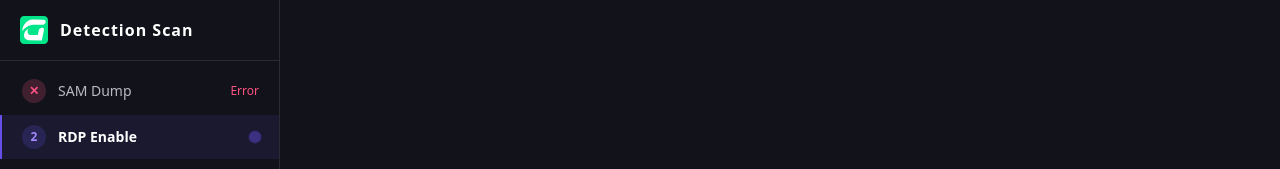
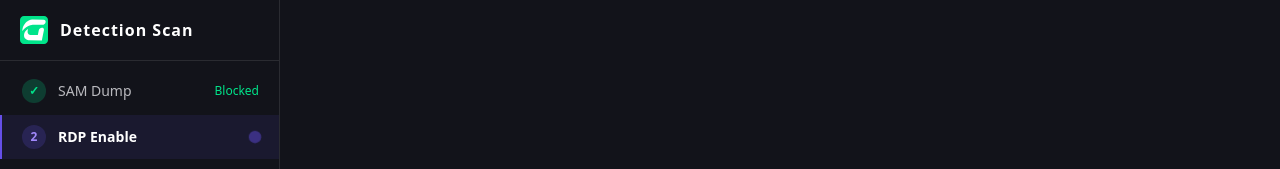
Before and after one commit to guy-benhemo/edr-attack-simulator, a React (Vite) app: page / in a window 1280 px wide. Both pictures are taken after a click on the button "Run Full Scan". Shown: the top 169 px of the page. Built offline with nearby package versions, Linux system fonts and the light colour scheme.

Commit message:
change stopped to protected

```diff
--- a/src/components/ActiveScenarioPanel.tsx
+++ b/src/components/ActiveScenarioPanel.tsx
@@ -23,7 +23,7 @@ export default function ActiveScenarioPanel({
 }: ActiveScenarioPanelProps) {
   const isRunning = scenario.status === "executing";
   const outcome = getOutcome(scenario.status);
-  const showResult = outcome !== "pending" && !isRunning;
+  const showResult = !isRunning && scenario.status !== "ready";
 
   const [msgIndex, setMsgIndex] = useState(() => Math.floor(Math.random() * 4));
 
@@ -76,37 +76,27 @@ export default function ActiveScenarioPanel({
             className={`flex h-16 w-16 items-center justify-center rounded-full ${
               outcome === "executed"
                 ? "bg-guardz-pink/15"
-                : outcome === "stopped"
-                  ? "bg-guardz-green/15"
-                  : "bg-guardz-pink/15"
+                : "bg-guardz-green/15"
             }`}
           >
             <span
               className={`text-2xl ${
                 outcome === "executed"
                   ? "text-guardz-pink"
-                  : outcome === "stopped"
-                    ? "text-guardz-green"
-                    : "text-guardz-pink"
+                  : "text-guardz-green"
               }`}
             >
-              {outcome === "executed" ? "⚠" : outcome === "stopped" ? "✓" : "✕"}
+              {outcome === "executed" ? "⚠" : "✓"}
             </span>
           </div>
           <span
             className={`text-headline-05 font-bold tracking-wider ${
               outcome === "executed"
                 ? "text-guardz-pink"
-                : outcome === "stopped"
-                  ? "text-guardz-green"
-                  : "text-guardz-pink"
+                : "text-guardz-green"
             }`}
           >
-            {outcome === "executed"
-              ? "UNDETECTED"
-              : outcome === "stopped"
-                ? "PROTECTED"
-                : "ERROR"}
+            {outcome === "executed" ? "UNDETECTED" : "PROTECTED"}
           </span>
           {scenario.durationMs !== undefined && (
             <span className="text-xs text-guardz-medium-gray">
--- a/src/components/ResultRow.tsx
+++ b/src/components/ResultRow.tsx
@@ -13,9 +13,7 @@ export default function ResultRow({ scenario, index }: ResultRowProps) {
 
   const badgeConfig = {
     executed: { label: "Undetected", style: "bg-guardz-pink/15 text-guardz-pink" },
-    stopped: { label: "Protected", style: "bg-guardz-green/15 text-guardz-green" },
-    error: { label: "Error", style: "bg-guardz-pink/15 text-guardz-pink" },
-    pending: { label: "Pending", style: "bg-white/10 text-white/50" },
+    protected: { label: "Protected", style: "bg-guardz-green/15 text-guardz-green" },
   }[outcome];
 
   return (
--- a/src/components/ResultsScreen.tsx
+++ b/src/components/ResultsScreen.tsx
@@ -22,18 +22,18 @@ export default function ResultsScreen({
   const executed = ranScenarios.filter(
     (s) => getOutcome(s.status) === "executed",
   ).length;
-  const stopped = ranScenarios.filter(
-    (s) => getOutcome(s.status) === "stopped",
+  const protected_ = ranScenarios.filter(
+    (s) => getOutcome(s.status) === "protected",
   ).length;
   const total = ranScenarios.length;
 
   return (
     <div className="flex h-screen flex-col">
       <div className="flex shrink-0 flex-col items-center gap-6 border-b border-white/10 px-8 py-10 animate-fade-in">
-        <ScoreRing executed={stopped} total={total} />
+        <ScoreRing executed={protected_} total={total} />
         <div className="flex flex-col items-center gap-2">
           <h2 className="text-headline-04 text-white">
-            {stopped}/{total} Attacks Blocked
+            {protected_}/{total} Attacks Blocked
           </h2>
           {executed > 0 && (
             <p className="text-sm text-guardz-pink">
@@ -41,7 +41,7 @@ export default function ResultsScreen({
               protection
             </p>
           )}
-          {stopped === total && (
+          {protected_ === total && (
             <p className="text-sm text-guardz-green">
               All attacks were detected and blocked
             </p>
--- a/src/components/SidebarItem.tsx
+++ b/src/components/SidebarItem.tsx
@@ -29,9 +29,7 @@ export default function SidebarItem({
           isPast
             ? outcome === "executed"
               ? "bg-guardz-pink/20 text-guardz-pink"
-              : outcome === "stopped"
-                ? "bg-guardz-green/20 text-guardz-green"
-                : "bg-guardz-pink/20 text-guardz-pink"
+              : "bg-guardz-green/20 text-guardz-green"
             : isActive
               ? "bg-guardz-purple/20 text-guardz-light-purple"
               : "bg-white/5 text-guardz-medium-gray"
@@ -40,9 +38,7 @@ export default function SidebarItem({
         {isPast
           ? outcome === "executed"
             ? "⚠"
-            : outcome === "stopped"
-              ? "✓"
-              : "✕"
+            : "✓"
           : index + 1}
       </div>
 
@@ -66,16 +62,12 @@ export default function SidebarItem({
           className={`text-xs font-medium ${
             outcome === "executed"
               ? "text-guardz-pink"
-              : outcome === "stopped"
-                ? "text-guardz-green"
-                : "text-guardz-pink"
+              : "text-guardz-green"
           }`}
         >
           {outcome === "executed"
             ? "Danger"
-            : outcome === "stopped"
-              ? "Blocked"
-              : "Error"}
+            : "Blocked"}
         </span>
       )}
     </div>
--- a/src/utils/verdict.ts
+++ b/src/utils/verdict.ts
@@ -1,10 +1,8 @@
 import { ScenarioStatus } from "../types";
 
-export type RunOutcome = "executed" | "stopped" | "error" | "pending";
+export type RunOutcome = "executed" | "protected";
 
 export function getOutcome(status: ScenarioStatus): RunOutcome {
   if (status === "completed") return "executed";
-  if (status === "blocked" || status === "mitigated") return "stopped";
-  if (status === "failed") return "error";
-  return "pending";
+  return "protected";
 }
```
